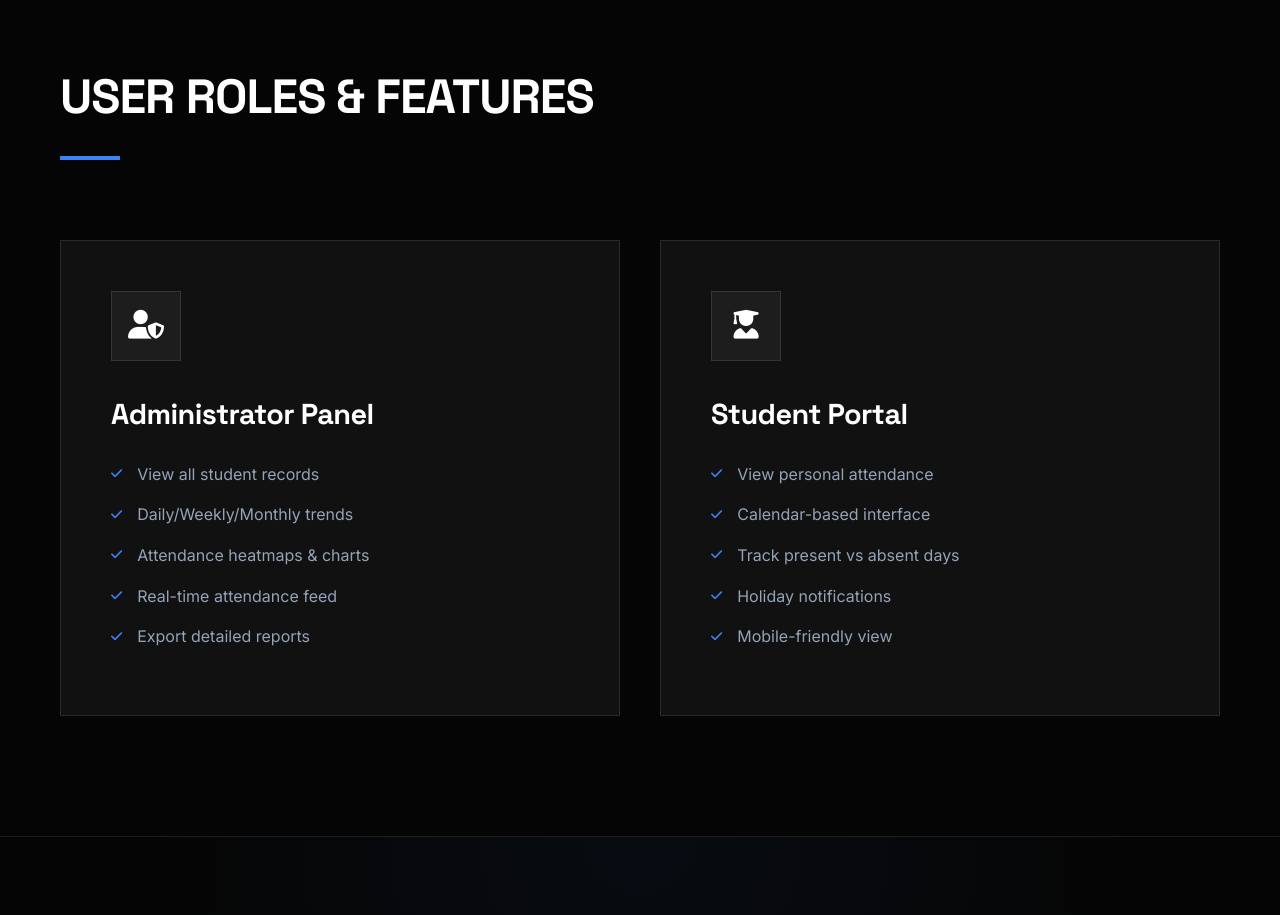
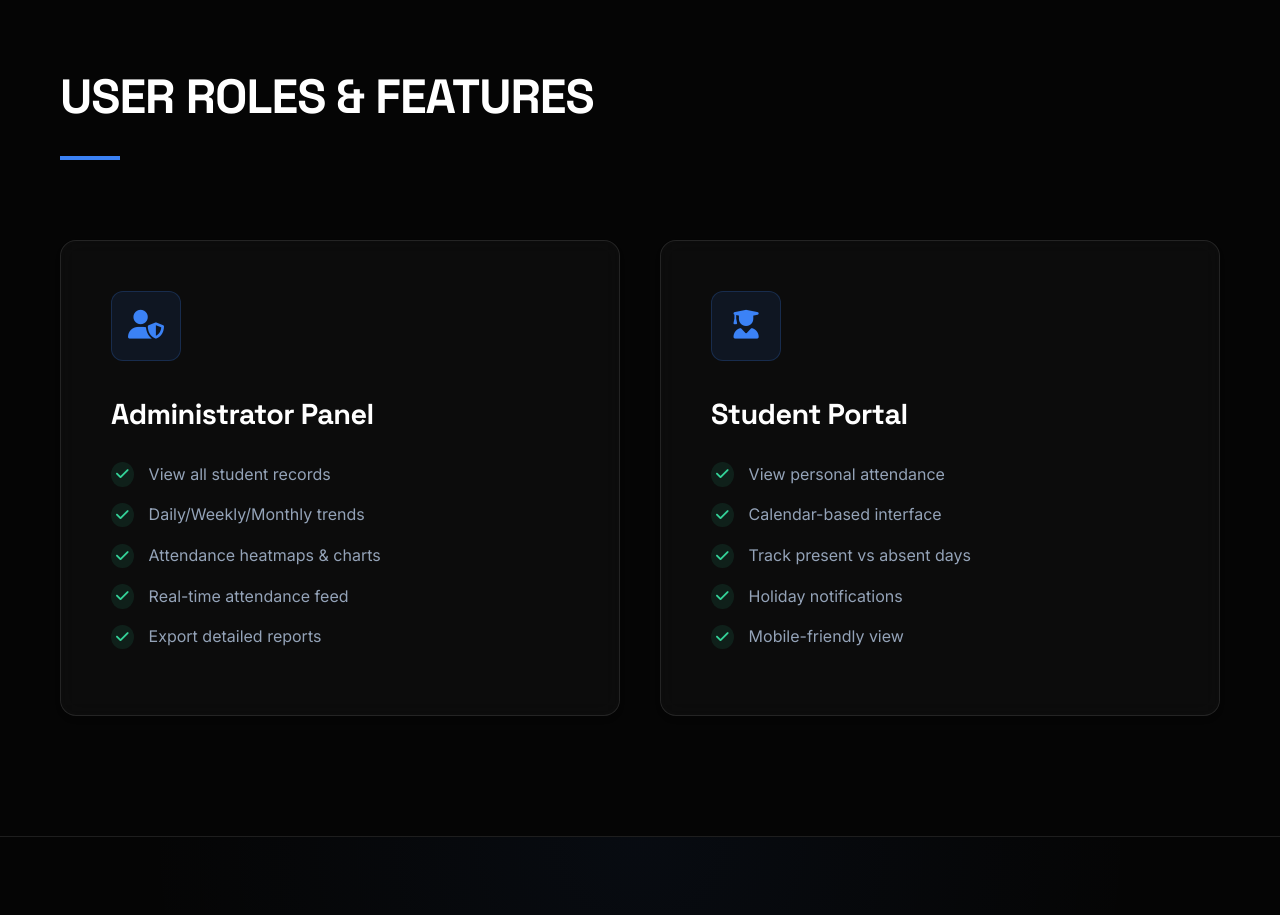
Before and after one commit to zenithkandel/IoT-RFID-Attendance-System-1, a PHP site: page / in a window 1280 px wide. Shown: the part 1957-2872 px from the top of the page. Run offline with PHP 8.4, Linux system fonts and the light colour scheme.

Commit message:
Enhance feature card styling and add spotlight effect on hover

```diff
--- a/css/style.css
+++ b/css/style.css
@@ -540,34 +540,66 @@ body.clicking .cursor-dot {
 }
 
 .feature-card {
-    background: var(--bg-card);
+    background: rgba(17, 17, 17, 0.6);
+    backdrop-filter: blur(10px);
     padding: 50px;
-    border-radius: 0;
-    box-shadow: none;
-    transition: all 0.3s;
+    border-radius: 16px;
+    box-shadow: 0 4px 6px -1px rgba(0, 0, 0, 0.1), 0 2px 4px -1px rgba(0, 0, 0, 0.06);
+    transition: all 0.4s cubic-bezier(0.4, 0, 0.2, 1);
     border: 1px solid var(--border-color);
+    position: relative;
+    overflow: hidden;
+}
+
+.feature-card::before {
+    content: '';
+    position: absolute;
+    top: 0;
+    left: 0;
+    width: 100%;
+    height: 100%;
+    background: radial-gradient(800px circle at var(--mouse-x, 50%) var(--mouse-y, 50%), rgba(255, 255, 255, 0.06), transparent 40%);
+    opacity: 0;
+    transition: opacity 0.4s;
+    pointer-events: none;
+}
+
+.feature-card:hover::before {
+    opacity: 1;
 }
 
 .feature-card:hover {
-    transform: translateY(-10px);
+    transform: translateY(-5px);
     border-color: var(--primary-color);
-    background: linear-gradient(145deg, #111111, #161616);
+    box-shadow: 0 20px 40px -5px rgba(0, 0, 0, 0.3);
 }
 
 .card-icon {
     width: 70px;
     height: 70px;
-    background-color: rgba(255, 255, 255, 0.05);
-    border-radius: 0;
+    background-color: rgba(59, 130, 246, 0.1);
+    border-radius: 12px;
     display: flex;
     align-items: center;
     justify-content: center;
     margin-bottom: 30px;
-    border: 1px solid var(--border-color);
+    border: 1px solid rgba(59, 130, 246, 0.2);
+    transition: all 0.3s ease;
+}
+
+.feature-card:hover .card-icon {
+    background-color: var(--primary-color);
+    transform: scale(1.1) rotate(5deg);
+    box-shadow: 0 0 20px rgba(59, 130, 246, 0.4);
 }
 
 .card-icon i {
     font-size: 1.8rem;
+    color: var(--primary-color);
+    transition: all 0.3s ease;
+}
+
+.feature-card:hover .card-icon i {
     color: var(--white);
 }
 
@@ -575,6 +607,7 @@ body.clicking .cursor-dot {
     margin-bottom: 25px;
     font-size: 1.8rem;
     color: var(--white);
+    font-weight: 700;
 }
 
 .feature-card ul li {
@@ -584,11 +617,20 @@ body.clicking .cursor-dot {
     align-items: center;
     gap: 15px;
     font-size: 1rem;
+    transition: transform 0.2s;
+}
+
+.feature-card ul li:hover {
+    transform: translateX(5px);
+    color: var(--white);
 }
 
 .feature-card ul li i {
-    color: var(--primary-color);
-    font-size: 0.8rem;
+    color: var(--success);
+    font-size: 0.9rem;
+    background: rgba(52, 211, 153, 0.1);
+    padding: 5px;
+    border-radius: 50%;
 }
 
 /* Team Section */
--- a/js/main.js
+++ b/js/main.js
@@ -73,6 +73,18 @@ document.addEventListener('DOMContentLoaded', () => {
         document.body.classList.remove('clicking');
     });
 
+    // Feature Card Spotlight Effect
+    document.querySelectorAll('.feature-card').forEach(card => {
+        card.addEventListener('mousemove', (e) => {
+            const rect = card.getBoundingClientRect();
+            const x = e.clientX - rect.left;
+            const y = e.clientY - rect.top;
+
+            card.style.setProperty('--mouse-x', `${x}px`);
+            card.style.setProperty('--mouse-y', `${y}px`);
+        });
+    });
+
     // Scroll Animation Observer
     const observerOptions = {
         threshold: 0.5
```
